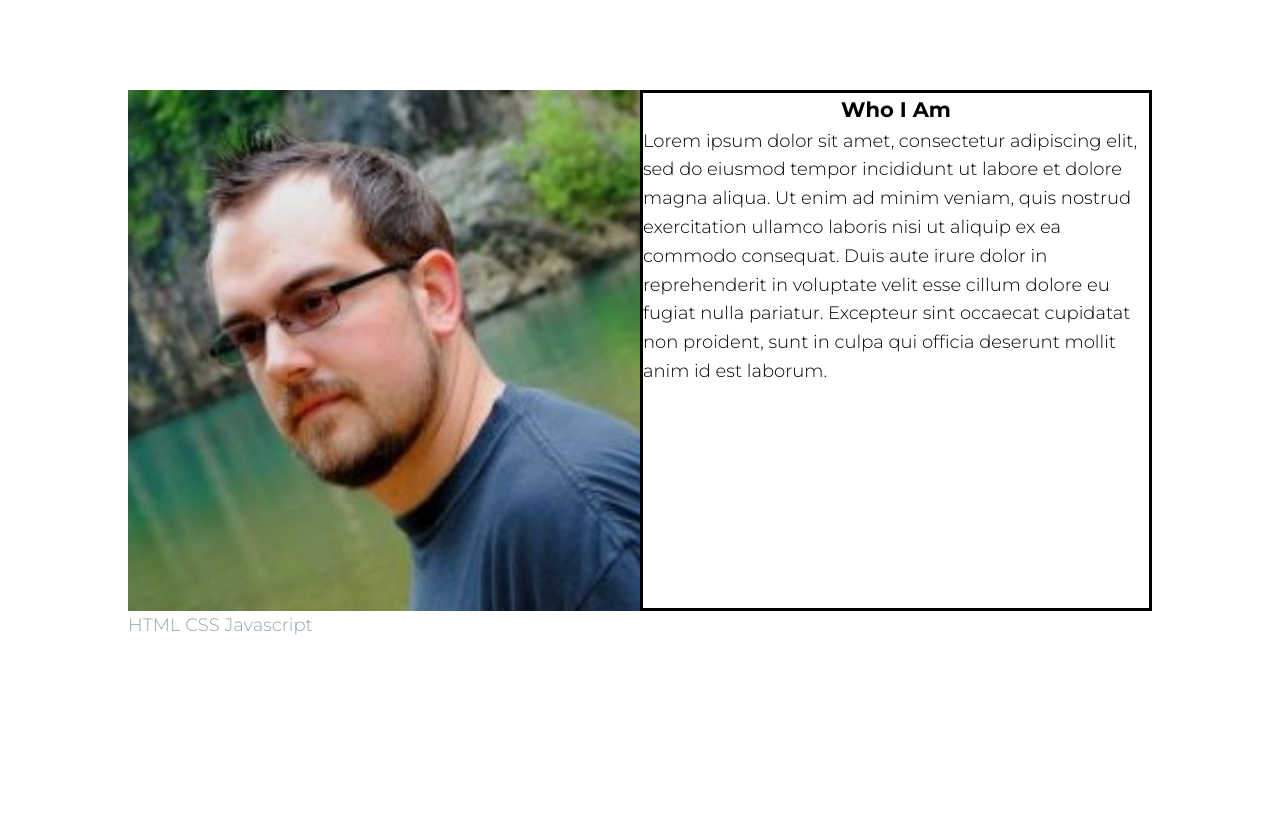
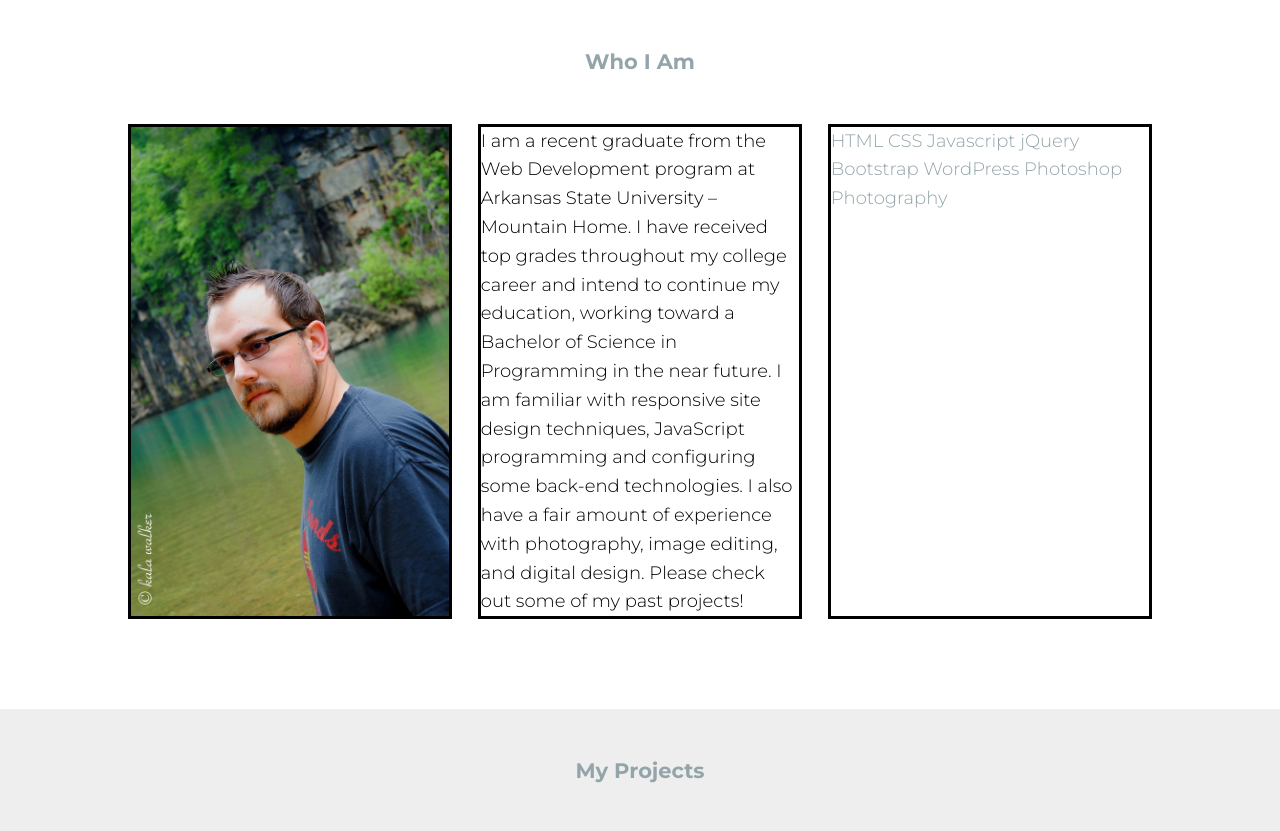
Before and after one commit to v1xiii/personal-resume-site, a Jekyll site: the page index.html, which Jekyll copies as it is, in a window 1280 px wide. Shown: the part 900-1731 px from the top of the page. Built offline with Jekyll 4.4.1, drawn with Linux system fonts in a browser that asks for light colours.

Commit message:
More grid changes
-Made "about" section grid more responsive
-changed photo of myself
-changed summary text
-added section headings

```diff
--- a/index.html
+++ b/index.html
@@ -29,13 +29,14 @@
 <div id="pusher"></div>
 
 <section id="about">
+<h3 style="text-align: center; padding-top: 5vh;">Who I Am</h3>
 <div id="grid-container-about">
-	<div class="picture" id="myself"><img src="01345dd.jpg" class="cover fade2">
-	</div>
+	<img src="me.jpg" id="myself" class="fade2 cover" style="border: solid black">
 	<div class="section_content fade2" id="summary">
 		<p>
-			<h3>Who I Am</h3>
-			Lorem ipsum dolor sit amet, consectetur adipiscing elit, sed do eiusmod tempor incididunt ut labore et dolore magna aliqua. Ut enim ad minim veniam, quis nostrud exercitation ullamco laboris nisi ut aliquip ex ea commodo consequat. Duis aute irure dolor in reprehenderit in voluptate velit esse cillum dolore eu fugiat nulla pariatur. Excepteur sint occaecat cupidatat non proident, sunt in culpa qui officia deserunt mollit anim id est laborum.
+			I am a recent graduate from the Web Development program at Arkansas State University – Mountain Home. I have received top grades throughout my college career and intend to continue my education, working toward a Bachelor of Science in Programming in the near future.
+
+			I am familiar with responsive site design techniques, JavaScript programming and configuring some back-end technologies. I also have a fair amount of experience with photography, image editing, and digital design. Please check out some of my past projects!
 		</p>
 	</div>
 	<div class="aside fade2" id="skills">
@@ -43,12 +44,18 @@
 			<li>HTML</li>
 			<li>CSS</li>
 			<li>Javascript</li>
+			<li>jQuery</li>
+			<li>Bootstrap</li>
+			<li>WordPress</li>
+			<li>Photoshop</li>
+			<li>Photography</li>
 		</ul>
 	</div>
 </div>
 </section>
 
 <section id="works">
+<h3 style="text-align: center; padding-top: 5vh;">My Projects</h3>
 <div id="grid-container-works">
 	<div class="portfolio-1 portfolio-item fade2">
 		<a href="/corrupted-land/corrupted_land.html" target="_blank" class="anchorfix"><img src="./corrupted-land/corruptedland.png" class="portfolio-image cover topcenter"></a>
@@ -76,6 +83,7 @@
 	<p>Copyright 2018 - Lee Scholl</p>
 	<a href="https://www.linkedin.com/in/lee-scholl-70a10736/">LinkedIn</a>
 </footer>
+
 	<script src="jquery.js"></script>
 </body>
 </html>
--- a/main.css
+++ b/main.css
@@ -88,10 +88,11 @@ body {
 }
 
 #grid-container-about {
-    padding: 10vh 10vw 10vh 10vw;
+    padding: 5vh 10vw 10vh 10vw;
     display: grid;
-    grid-template-columns: repeat(auto-fit, minmax(400px, 1fr));
-    grid-auto-rows: 1fr;
+    grid-template-columns: repeat(auto-fit, minmax(200px, 1fr));
+    grid-row-gap: 2vh;
+    grid-column-gap: 2vw;
 }
 
 .section_content {
@@ -103,8 +104,15 @@ body {
     border: solid;
 }
 
+#myself {
+    vertical-align: bottom;
+    min-height: 50vh;
+
+}
+
 #skills {
     background-color: white;
+    border: solid black;
 }
 
 li {
@@ -116,9 +124,9 @@ li {
 }
 
 #grid-container-works {
-    padding: 10vh 10vw 10vh 10vw;
+    padding: 5vh 10vw 10vh 10vw;
     display: grid;
-    grid-template-columns: repeat(auto-fit, minmax(400px, 1fr));
+    grid-template-columns: repeat(auto-fit, minmax(350px, 1fr));
     grid-auto-rows: 1fr;
     grid-row-gap: 2vh;
     grid-column-gap: 2vw;
@@ -137,6 +145,7 @@ li {
 .portfolio-image {
     vertical-align: bottom;
     max-height: 20vh;
+
 }
 
 .topcenter {
@@ -173,65 +182,3 @@ footer {
 -responsive font size?
 -change firstpage content box to fully transparent and font to white
 -less busy background image
-
-
-
-
-/*.picture {
-    grid-area: p;
-}
-
-.aside {
-    grid-area: a;
-}
-
-#grid-container-about {
-    display: grid;
-    grid-template-columns: repeat(12, 1fr);
-    grid-template-rows: 10vh 50vh 10vh 20vh 10vh;
-    grid-template-areas:
-        ". . . . . . . . . . . ."
-        ". p p p . c c c c c c ."
-        ". . . . . c c c c c c ."
-        ". a a a . c c c c c c ."
-        ". . . . . . . . . . . .";
-}*/
-
-
-/*.portfolio-1 {
-    grid-area: u;
-}
-
-.portfolio-2 {
-    grid-area: v;
-}
-
-.portfolio-3 {
-    grid-area: w;
-}
-
-.portfolio-4 {
-    grid-area: x;
-}
-
-.portfolio-5 {
-    grid-area: y;
-}
-
-.portfolio-6 {
-    grid-area: z;
-}
-
-#grid-container-works {
-    padding-top: 10vh;
-    padding-bottom: 10vh;
-    display: grid;
-    grid-template-columns: repeat(12, 1fr);
-    grid-template-rows: repeat(3, 20vh);
-    grid-row-gap: 5vh;
-    grid-column-gap: 5vw;
-    grid-template-areas:
-        ". u u u u u v v v v v ."
-        ". w w w w w x x x x x ."
-        ". y y y y y z z z z z .";
-}*/
```
Also changed, not shown: 01345dd.jpg (deleted), me.jpg (added).
